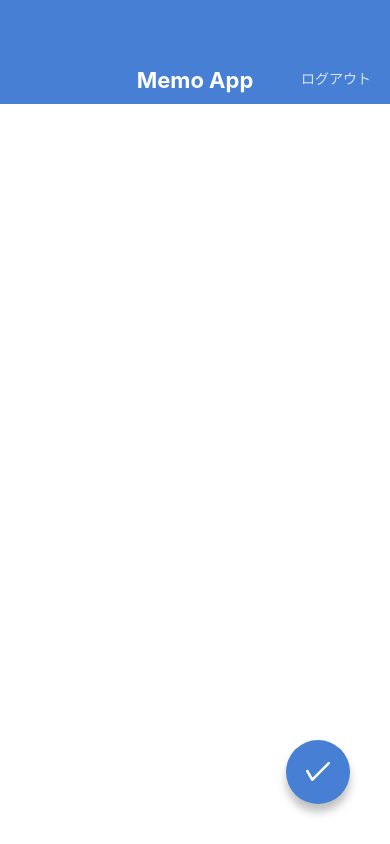
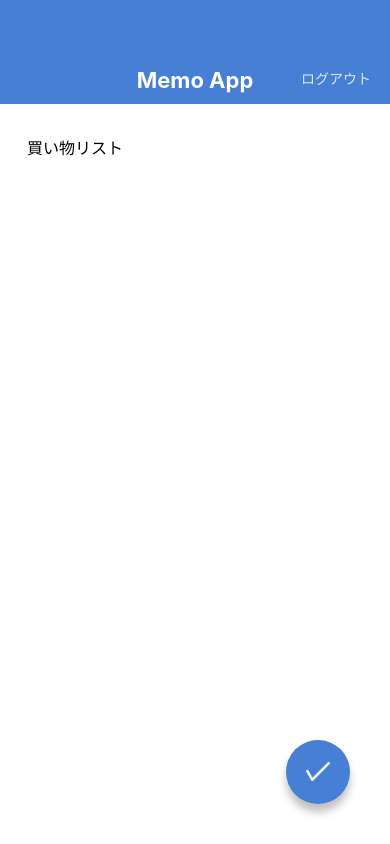
Before and after one commit to tktk2580/Memoapp2, a React Native app: screen / in a window 390 px wide. Built offline with nearby package versions, Linux system fonts and the light colour scheme.

Commit message:
keyboadavoidingview

```diff
--- a/App.jsx
+++ b/App.jsx
@@ -10,7 +10,7 @@
   return (
     // <MemoListScreen />
     // <MemoDetailScreen />
-    // <MemoEditScreen />
-    <MemoCreateScreen />
+    <MemoEditScreen />
+    // <MemoCreateScreen />
   );
 }
--- /dev/null
+++ b/src/components/KeyboardSafeView.jsx
@@ -0,0 +1,73 @@
+import React, { useRef, useState, useEffect } from 'react';
+import {
+  Keyboard, Dimensions, Animated, ViewPropTypes,
+} from 'react-native';
+import { node } from 'prop-types';
+
+export default function KeyboardSafeView({ children, style }) {
+  const initialViewHeight = useRef(null);
+  const animatedViewHeight = useRef(null);
+  const [viewHeight, setViewHeight] = useState(null);
+
+  useEffect(() => {
+    Keyboard.addListener('keyboardDidShow', handleShow);
+    Keyboard.addListener('keyboardDidHide', handleHide);
+    return () => {
+      Keyboard.removeListener('keyboardDidShow', handleShow);
+      Keyboard.removeListener('keyboardDidHide', handleHide);
+    };
+  }, []);
+
+  useEffect(() => {
+    if ([initialViewHeight, animatedViewHeight, viewHeight].some((val) => val === null)) { return; }
+    // height is not supported with useNativeDriver: true
+    // https://github.com/react-native-community/react-native-modal/issues/163
+    if (viewHeight === initialViewHeight.current) {
+      Animated.timing(animatedViewHeight.current,
+        { toValue: initialViewHeight.current, duration: 300, useNativeDriver: false }).start();
+    } else {
+      Animated.timing(animatedViewHeight.current,
+        { toValue: viewHeight, duration: 300, useNativeDriver: false }).start();
+    }
+  }, [viewHeight]);
+
+  const handleShow = ({ endCoordinates }) => {
+    if (endCoordinates.height && initialViewHeight.current) {
+      const keyboardHeight = Dimensions.get('window').height - endCoordinates.screenY;
+      setViewHeight(initialViewHeight.current - keyboardHeight);
+    }
+  };
+
+  const handleHide = () => {
+    setViewHeight(initialViewHeight.current);
+  };
+
+  const handleLayout = ({ nativeEvent }) => {
+    if (!initialViewHeight.current) {
+      const { height } = nativeEvent.layout;
+      // keep viewHeight as null not to trigger useEffect on mounting.
+      // Don't do this: setViewHeight(height);
+      initialViewHeight.current = height;
+      animatedViewHeight.current = new Animated.Value(height);
+    }
+  };
+
+  const animatedStyle = viewHeight ? {
+    height: animatedViewHeight.current,
+    flex: 0,
+  } : {};
+  return (
+    <Animated.View style={[style, animatedStyle]} onLayout={handleLayout}>
+      {children}
+    </Animated.View>
+  );
+}
+
+KeyboardSafeView.propTypes = {
+  children: node.isRequired,
+  style: ViewPropTypes.style,
+};
+
+KeyboardSafeView.defaultProps = {
+  style: null,
+};
--- a/src/screens/MemoCreateScreen.jsx
+++ b/src/screens/MemoCreateScreen.jsx
@@ -5,16 +5,17 @@
 
 import AppBar from '../components/AppBar';
 import CircleButton from '../components/CircleButton';
+import KeyboardSafeView from '../components/KeyboardSafeView';
 
 export default function MemoCreateScreen() {
   return (
-    <KeyboardAvoidingView style={styles.container} behavior="height">
+    <KeyboardSafeView style={styles.container} behavior="height">
       <AppBar />
       <View style={styles.inputContainer}>
         <TextInput value="" multiline style={styles.input} />
       </View>
       <CircleButton name="check" />
-    </KeyboardAvoidingView>
+    </KeyboardSafeView>
   );
 }
 
--- a/src/screens/MemoEditScreen.jsx
+++ b/src/screens/MemoEditScreen.jsx
@@ -5,16 +5,17 @@
 
 import AppBar from '../components/AppBar';
 import CircleButton from '../components/CircleButton';
+import KeyboardSafeView from '../components/KeyboardSafeView';
 
 export default function MemoEditScreen() {
   return (
-    <KeyboardAvoidingView style={styles.container} behavior="height">
+    <KeyboardSafeView style={styles.container} behavior="height">
       <AppBar />
       <View style={styles.inputContainer}>
         <TextInput value="買い物リスト" multiline style={styles.input} />
       </View>
       <CircleButton name="check" />
-    </KeyboardAvoidingView>
+    </KeyboardSafeView>
   );
 }
 
```
